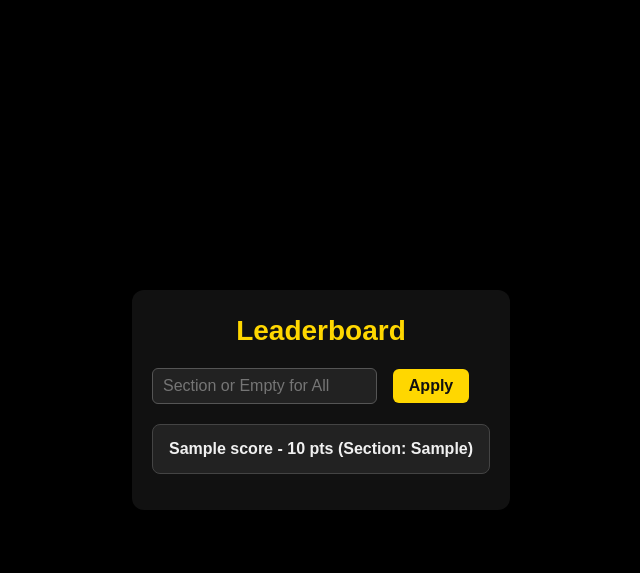
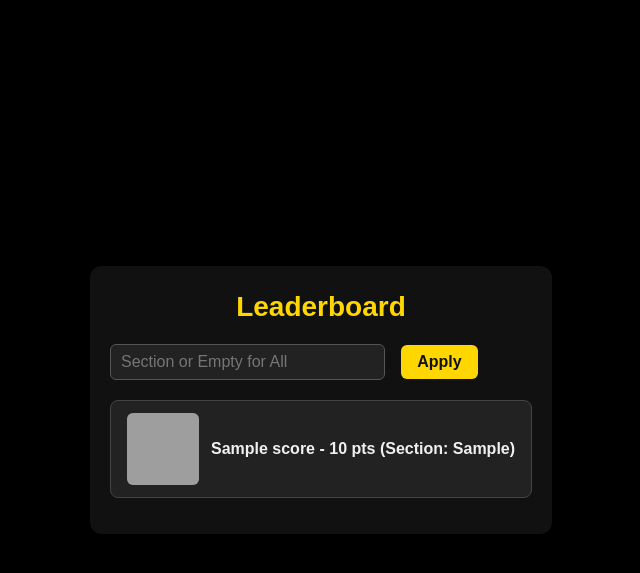
Before and after one commit to jselvan/FlappyBird, a Flask app: page /leaderboard in a window 1280 px wide. Shown: the top 573 px of the page, without its empty margins (319-959 px from the left). Run offline with Flask 3, Linux system fonts and the light colour scheme; tables that the repository leaves empty hold one stand-in row (values such as "Sample post"); grey boxes are pictures that could not be loaded.

Commit message:
Added skin icons to leaderboard

```diff
--- a/app.py
+++ b/app.py
@@ -1,4 +1,4 @@
-from flask import Flask, render_template, request, jsonify
+from flask import Flask, render_template, request, jsonify, url_for
 from flask_sqlalchemy import SQLAlchemy
 from datetime import datetime
 import os
@@ -16,14 +16,21 @@ class Score(db.Model):
     name = db.Column(db.String(64), nullable=False)
     section = db.Column(db.String(64), nullable=True)
     score = db.Column(db.Integer, nullable=False)
+    skin = db.Column(db.String(64), nullable=True, default='Classic')
     created_at = db.Column(db.DateTime, default=datetime.utcnow)
 
     def to_dict(self):
+        # Generate icon URL directly from skin name (skin_name.webp)
+        skin_name = self.skin or 'Classic'  # fallback to Classic if skin is None
+        icon_url = url_for('static', filename=f'assets/icons/{skin_name}.webp')
+
         return {
             'id': self.id,
             'name': self.name,
             'section': self.section,
             'score': self.score,
+            'skin': self.skin,
+            'skin_icon_url': icon_url,
             'created_at': self.created_at.isoformat()
         }
 
@@ -59,12 +66,13 @@ def submit_score():
     data = request.get_json() or {}
     name = data.get('name', 'Anon')[:64]
     section = data.get('section', 'General')[:64]
+    skin = data.get('skin', 'Classic')[:64]
     try:
         score_val = int(data.get('score', 0))
     except Exception:
         return jsonify({'error': 'invalid score'}), 400
 
-    s = Score(name=name, section=section, score=score_val)
+    s = Score(name=name, section=section, score=score_val, skin=skin)
     db.session.add(s)
     db.session.commit()
     return jsonify(s.to_dict()), 201
--- a/static/leaderboard.js
+++ b/static/leaderboard.js
@@ -1,8 +1,8 @@
 // Fetch and display leaderboard
 async function loadLeaderboard(section = "") {
-  let url = "api/leaderboard";
+  let url = "api/leaderboard?limit=5";
   if (section.trim() !== "") {
-    url += "?section=" + encodeURIComponent(section.trim());
+    url += "&section=" + encodeURIComponent(section.trim());
   }
 
   try {
@@ -22,7 +22,20 @@ async function loadLeaderboard(section = "") {
 
     scores.forEach(s => {
       const li = document.createElement("li");
-      li.textContent = `${s.name} - ${s.score} pts (Section: ${s.section || "N/A"})`;
+
+      // Create skin icon
+      const skinIcon = document.createElement("img");
+      skinIcon.src = s.skin_icon_url; // Use the URL provided by the API
+      skinIcon.alt = `${s.skin || 'Classic'} skin`;
+      skinIcon.className = "skin-icon"; // Add class for CSS styling
+
+      // Create text content
+      const textNode = document.createTextNode(`${s.name} - ${s.score} pts (Section: ${s.section || "N/A"})`);
+
+      // Add icon and text to list item
+      li.appendChild(skinIcon);
+      li.appendChild(textNode);
+
       list.appendChild(li);
     });
   } catch (err) {
--- a/static/main.js
+++ b/static/main.js
@@ -1402,7 +1402,8 @@ function endGame() {
       body: JSON.stringify({
         name: playerName,
         section: playerSection,
-        score: score
+        score: score,
+        skin: currentSkin // submit the currently selected skin
       })
     }).catch(err => console.error("Error submitting score:", err));
   }
--- a/static/style.css
+++ b/static/style.css
@@ -82,7 +82,6 @@ canvas { border: 2px solid #333; background: #7a7a7a }
   margin-bottom: 12px;
   font-size: 16px;
   display: flex;
-  justify-content: space-between;
   align-items: center;
   transition: transform 0.2s, background-color 0.2s;
 }
@@ -96,3 +95,13 @@ canvas { border: 2px solid #333; background: #7a7a7a }
   font-weight: bold;
   color: #ffd700; /* highlight the score */
 }
+
+/* Skin icon styling */
+.skin-icon {
+  width: 72px !important;
+  height: 72px !important;
+  margin-right: 12px;
+  border-radius: 6px;
+  flex-shrink: 0; /* prevent shrinking */
+  background-color: #333; /* fallback if image fails to load */
+}
```
Also changed, not shown: static/assets/icons/24k.webp (added), static/assets/icons/Bald.webp (added), static/assets/icons/Canada.webp (added), static/assets/icons/Classic.webp (added), static/assets/icons/Cute.webp (added), static/assets/icons/Hello.webp (added), static/assets/icons/Idol.webp (added), static/assets/icons/Impostor.webp (added), static/assets/icons/Mustang.webp (added), static/assets/icons/Number1.webp (added), static/assets/icons/Princess.webp (added), static/assets/icons/Retro.webp (added), static/assets/icons/Sniffyffy.webp (added), static/assets/icons/Spooky.webp (added), 1 more files, 1 other file.
